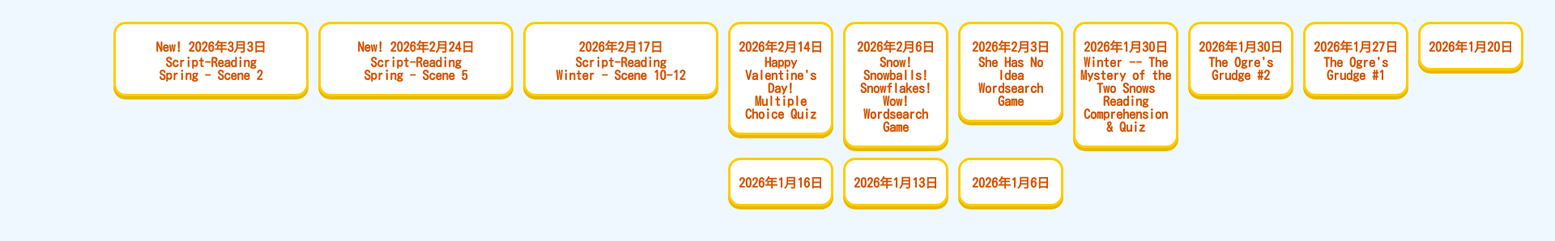
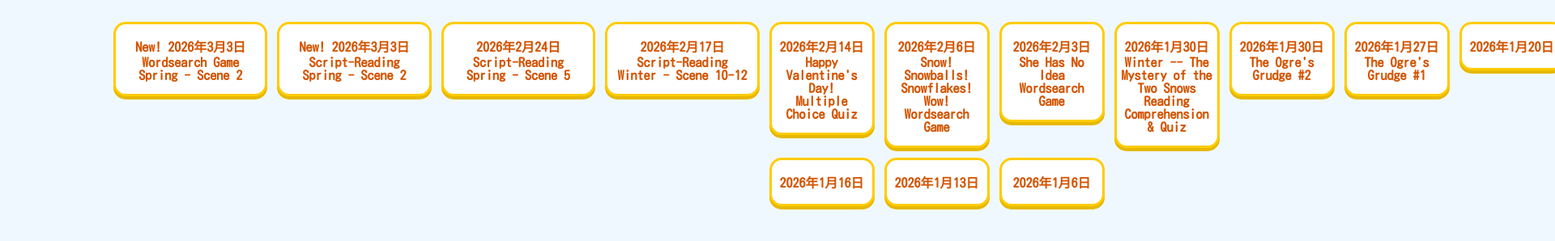
Before and after one commit to EigoStudio/musical-homework, a plain HTML site: page index.html in a window 1280 px wide. Shown: the part 82-380 px from the top of the page at 81% size, 1920 px wide, since content can reach past the window. Drawn offline with Linux system fonts and the light colour scheme.

Commit message:
Update index.html

```diff
--- a/index.html
+++ b/index.html
@@ -57,12 +57,17 @@
     <h1>こども英語ミュージカル 宿題</h1>
     <ul>
 
+         <li><a href="Spring-Scene_2-Wordsearch.html">New! 2026年3月3日<br>
+          Wordsearch Game<br>
+           Spring - Scene 2
+      </a></li>
+
     <li><a href="Spring-Scene_2-Dialogue.html">New! 2026年3月3日<br>
           Script-Reading<br>
            Spring - Scene 2
       </a></li>
 
-<li><a href="Spring-Scene_5-Dialogue.html">New! 2026年2月24日<br>
+<li><a href="Spring-Scene_5-Dialogue.html">2026年2月24日<br>
           Script-Reading<br>
            Spring - Scene 5
       </a></li>
```
